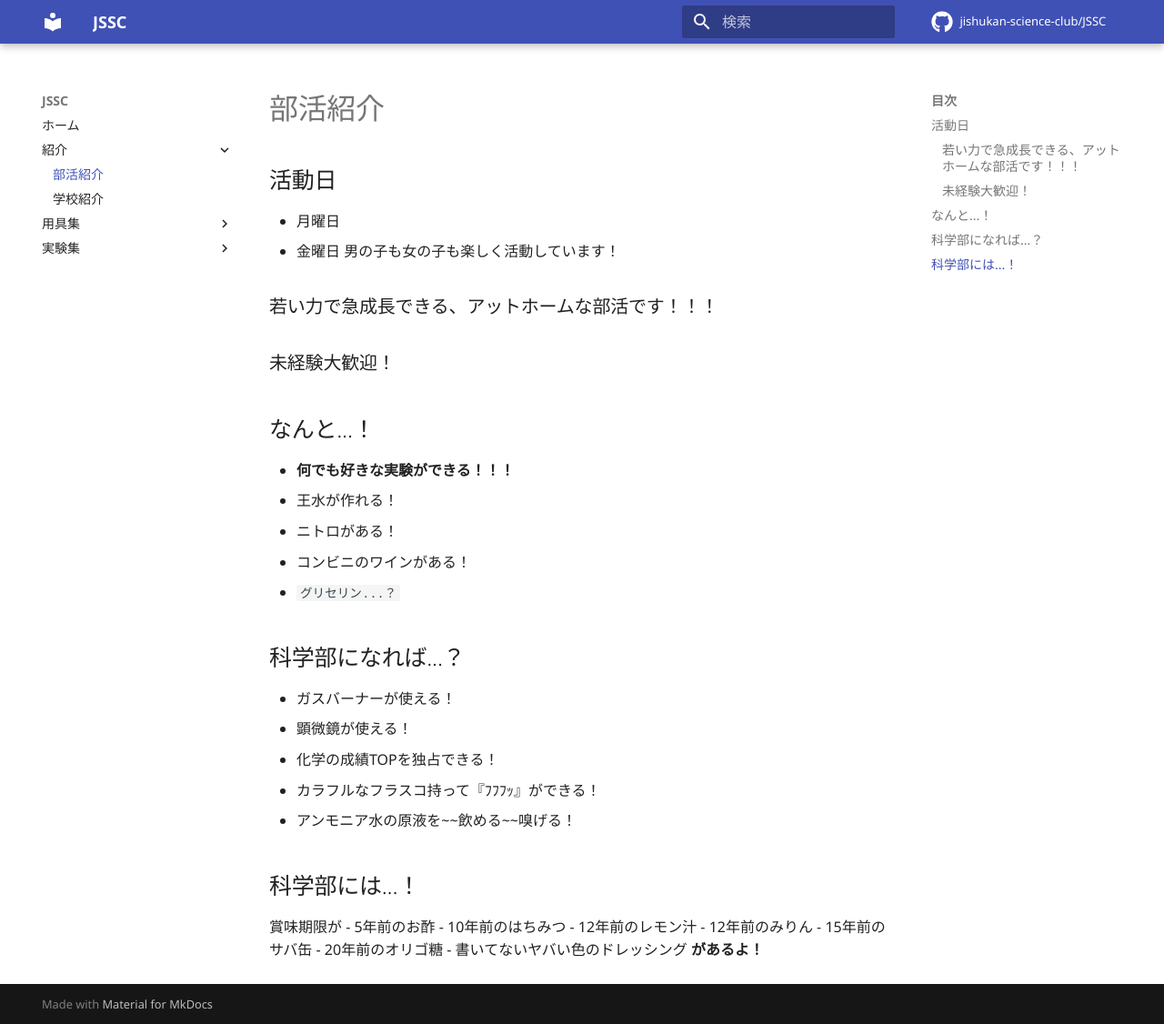
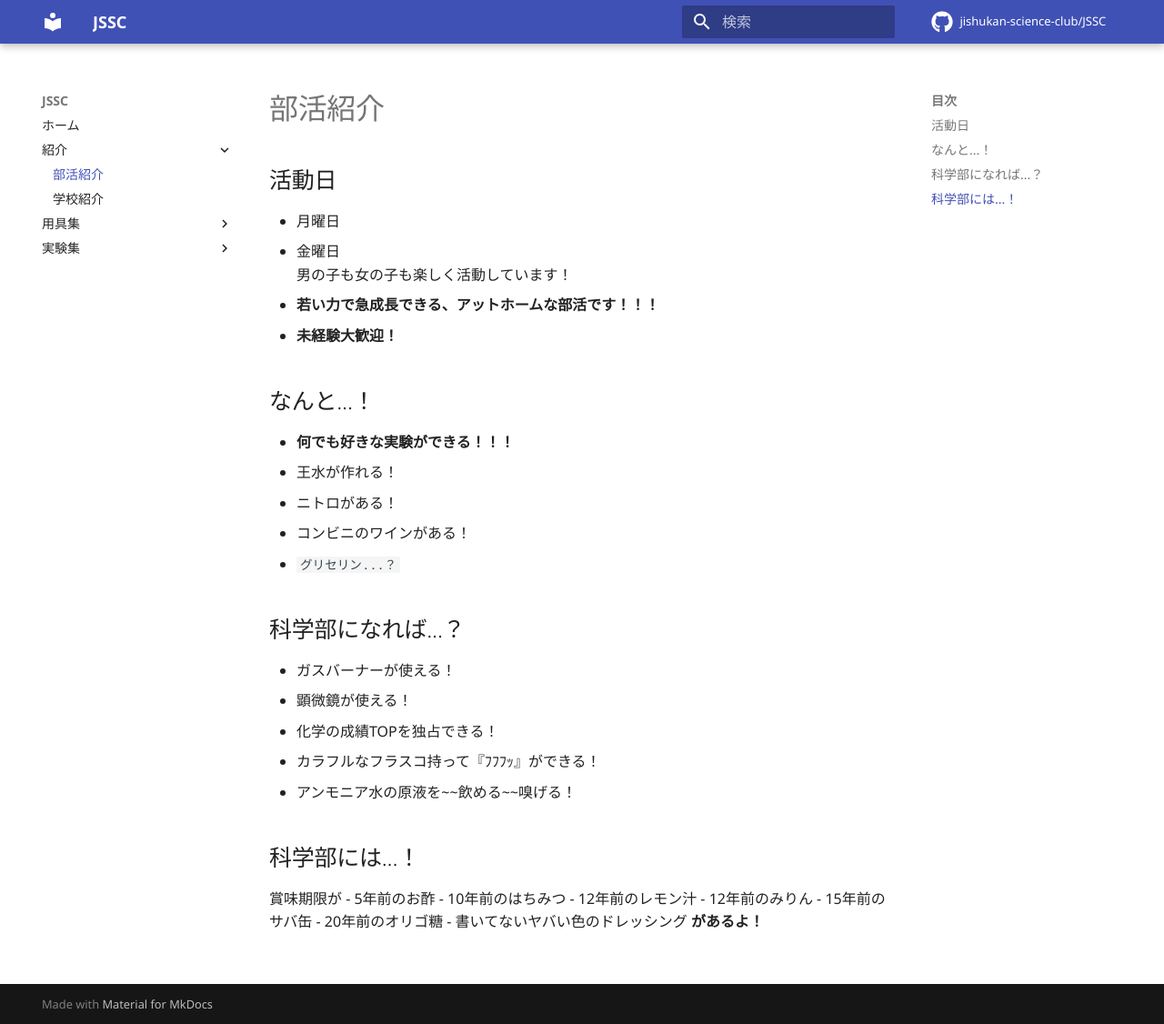
Before and after one commit to jishukan-science-club/index, an MkDocs documentation site: the page built from docs/club.md, in a window 1280 px wide and 1126 px high. Shown: the whole window at 91% size. Built offline with MkDocs 1.6.1 and Material for MkDocs 9.7.7, drawn with Linux system fonts in a browser that asks for light colours; comment, search, counter and statistics services are not loaded.

Commit message:
[Add]: 改行

```diff
--- a/docs/club.md
+++ b/docs/club.md
@@ -3,8 +3,9 @@
 - 月曜日
 - 金曜日
 男の子も女の子も楽しく活動しています！
-### 若い力で急成長できる、アットホームな部活です！！！
-### 未経験大歓迎！
+
+- **若い力で急成長できる、アットホームな部活です！！！**
+- **未経験大歓迎！**
 
 ## なんと...！
 - **何でも好きな実験ができる！！！**
```
